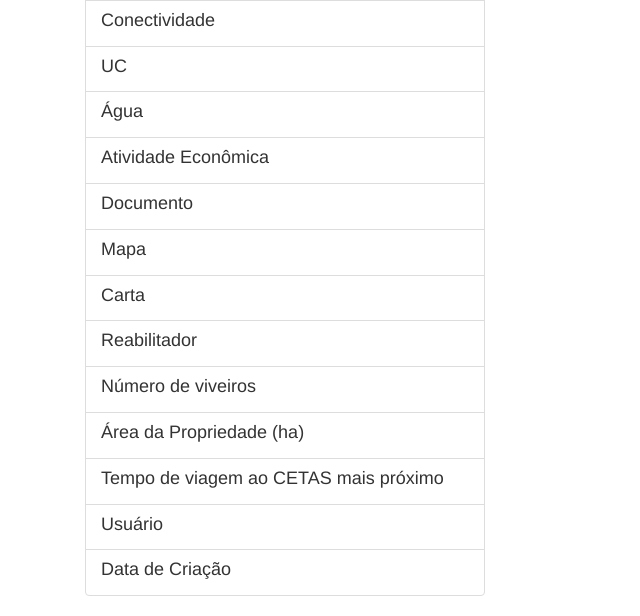
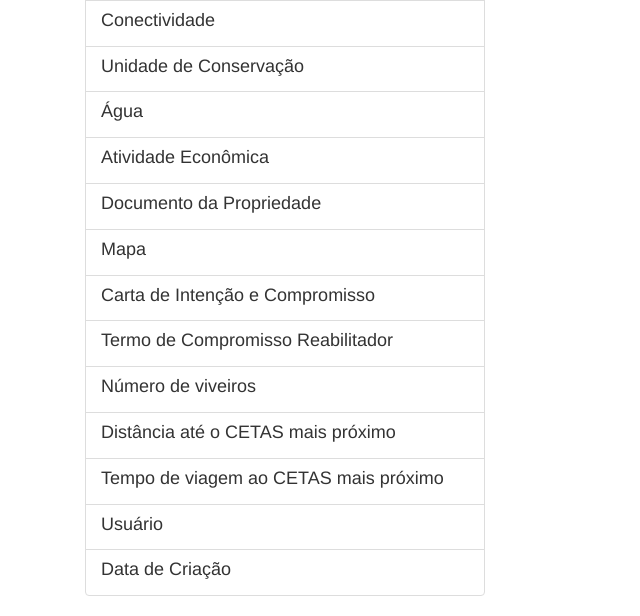
Before and after one commit to igor-rodrigues01/casv, a Django app: template casv/core/templates/core/areasoltura_detail.html in a window 1280 px wide. Shown: the part 803-1419 px from the top of the page, without its empty margins (0-640 px from the left). Run offline with Django 3.2, Linux system fonts and the light colour scheme; the template is opened without the code that fills it, so the values that code supplies are empty; the visitor is signed in with stand-in values (Sample User, id 1); some libraries are stand-ins or nearby versions.

Commit message:
fix errors in areasoltura_detail.html

```diff
--- a/casv/core/templates/core/areasoltura_detail.html
+++ b/casv/core/templates/core/areasoltura_detail.html
@@ -80,7 +80,7 @@
     </a>
 
     <a href="#" class="list-group-item">
-        <h4 class="list-group-item-heading">UC</h4>
+        <h4 class="list-group-item-heading">Unidade de Conservação</h4>
         <p class="list-group-item-text">{{ areasoltura.uc}}</p>
     </a>
 
@@ -95,7 +95,7 @@
     </a>
 
     <a href="#" class="list-group-item">
-        <h4 class="list-group-item-heading">Documento</h4>
+        <h4 class="list-group-item-heading">Documento da Propriedade</h4>
         <p class="list-group-item-text">{{ areasoltura.documento}}</p>
     </a>
 
@@ -105,12 +105,12 @@
     </a>
 
     <a href="#" class="list-group-item">
-        <h4 class="list-group-item-heading">Carta</h4>
+        <h4 class="list-group-item-heading">Carta de Intenção e Compromisso</h4>
         <p class="list-group-item-text">{{ areasoltura.carta}}</p>
     </a>
 
     <a href="#" class="list-group-item">
-        <h4 class="list-group-item-heading">Reabilitador</h4>
+        <h4 class="list-group-item-heading">Termo de Compromisso Reabilitador</h4>
         <p class="list-group-item-text">{{ areasoltura.reabilitador}}</p>
     </a>
 
@@ -120,7 +120,7 @@
     </a>
 
     <a href="#" class="list-group-item">
-        <h4 class="list-group-item-heading">Área da Propriedade (ha)</h4>
+        <h4 class="list-group-item-heading">Distância até o CETAS mais próximo</h4>
         <p class="list-group-item-text">{{ areasoltura.distancia}}</p>
     </a>
 
```
